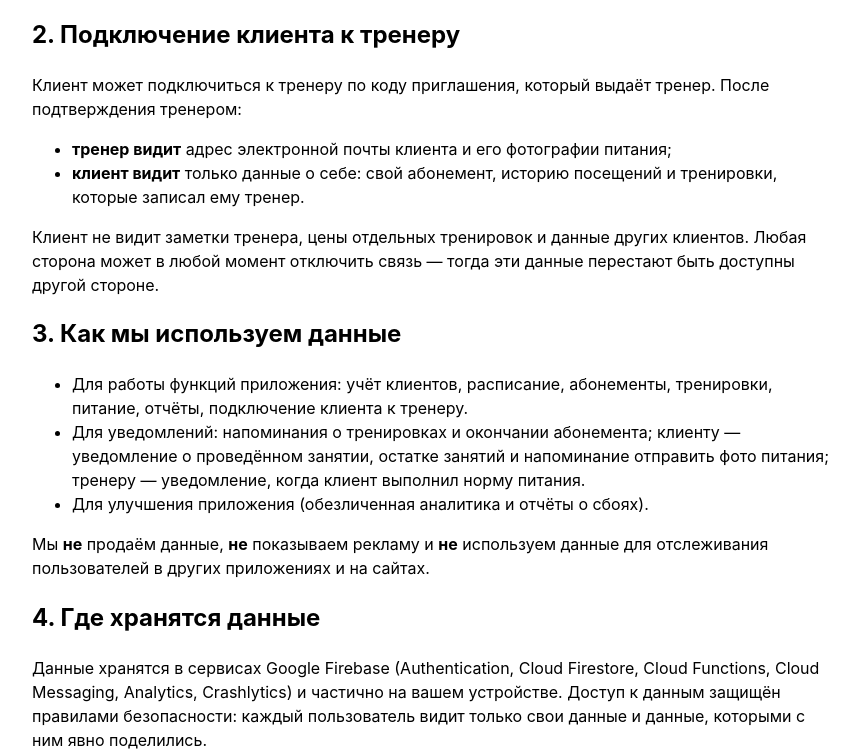
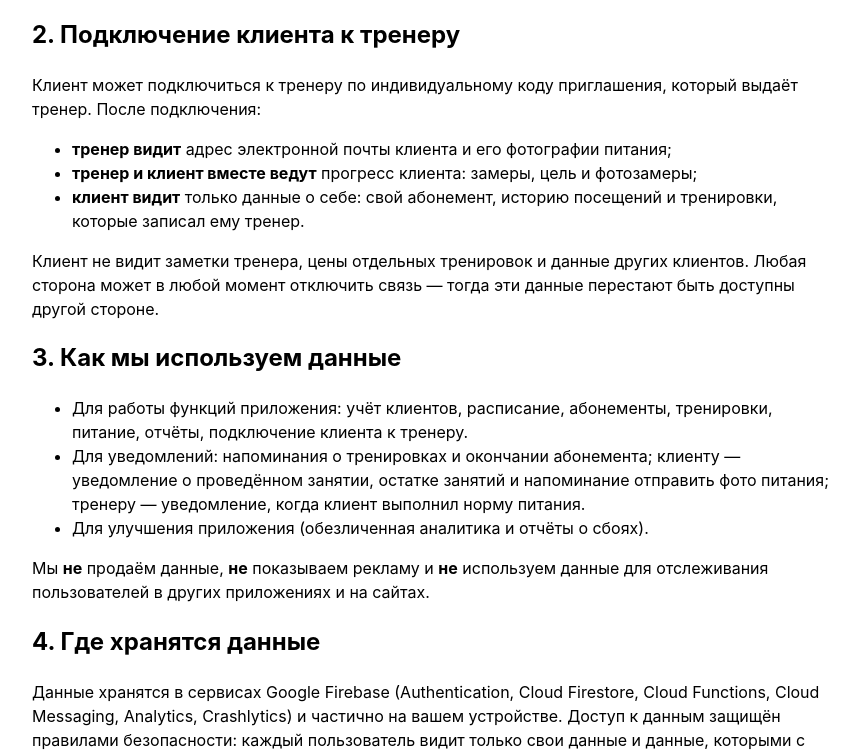
Before and after one commit to amanzholovv-ai/trainercrm-privacy, a plain HTML site: page index.html in a window 1280 px wide. Shown: the part 1158-1913 px from the top of the page, without its empty margins (208-1066 px from the left). Drawn offline with Linux system fonts and the light colour scheme.

Commit message:
Update index.html

```diff
--- a/index.html
+++ b/index.html
@@ -43,9 +43,10 @@
 </ul>
 
 <h2>2. Подключение клиента к тренеру</h2>
-<p>Клиент может подключиться к тренеру по коду приглашения, который выдаёт тренер. После подтверждения тренером:</p>
+<p>Клиент может подключиться к тренеру по индивидуальному коду приглашения, который выдаёт тренер. После подключения:</p>
 <ul>
 <li><strong>тренер видит</strong> адрес электронной почты клиента и его фотографии питания;</li>
+<li><strong>тренер и клиент вместе ведут</strong> прогресс клиента: замеры, цель и фотозамеры;</li>
 <li><strong>клиент видит</strong> только данные о себе: свой абонемент, историю посещений и тренировки, которые записал ему тренер.</li>
 </ul>
 <p>Клиент не видит заметки тренера, цены отдельных тренировок и данные других клиентов. Любая сторона может в любой момент отключить связь — тогда эти данные перестают быть доступны другой стороне.</p>
@@ -89,7 +90,7 @@
 </ul>
 
 <h2>2. Trainer–client connection</h2>
-<p>A client can connect to a trainer with an invite code. After the trainer approves, the trainer sees the client's email and meal photos, and the client sees only their own membership, attendance history and workouts the trainer logged for them. Either side can disconnect at any time.</p>
+<p>A client can connect to a trainer with a personal invite code. After connecting, the trainer sees the client's email and meal photos, both share the client's progress (measurements, goal, progress photos), and the client sees only their own membership, attendance history and workouts the trainer logged for them. Either side can disconnect at any time.</p>
 
 <h2>3. How we use data</h2>
 <p>To provide app features and notifications (workout and membership reminders; attendance, remaining sessions and meal photo reminders for clients; nutrition goal notifications for trainers) and to improve the app (anonymized analytics and crash reports). We do not sell data, show ads or track users across other apps and websites.</p>
```
